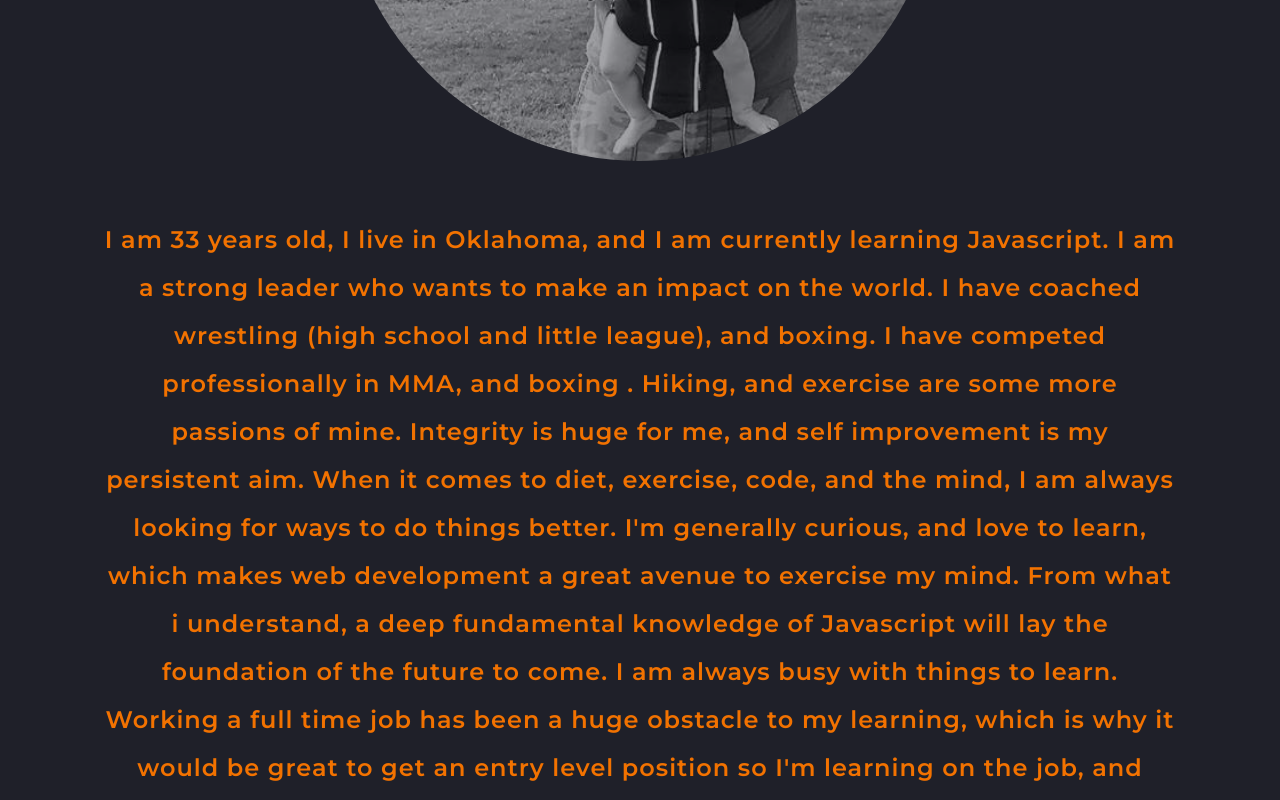
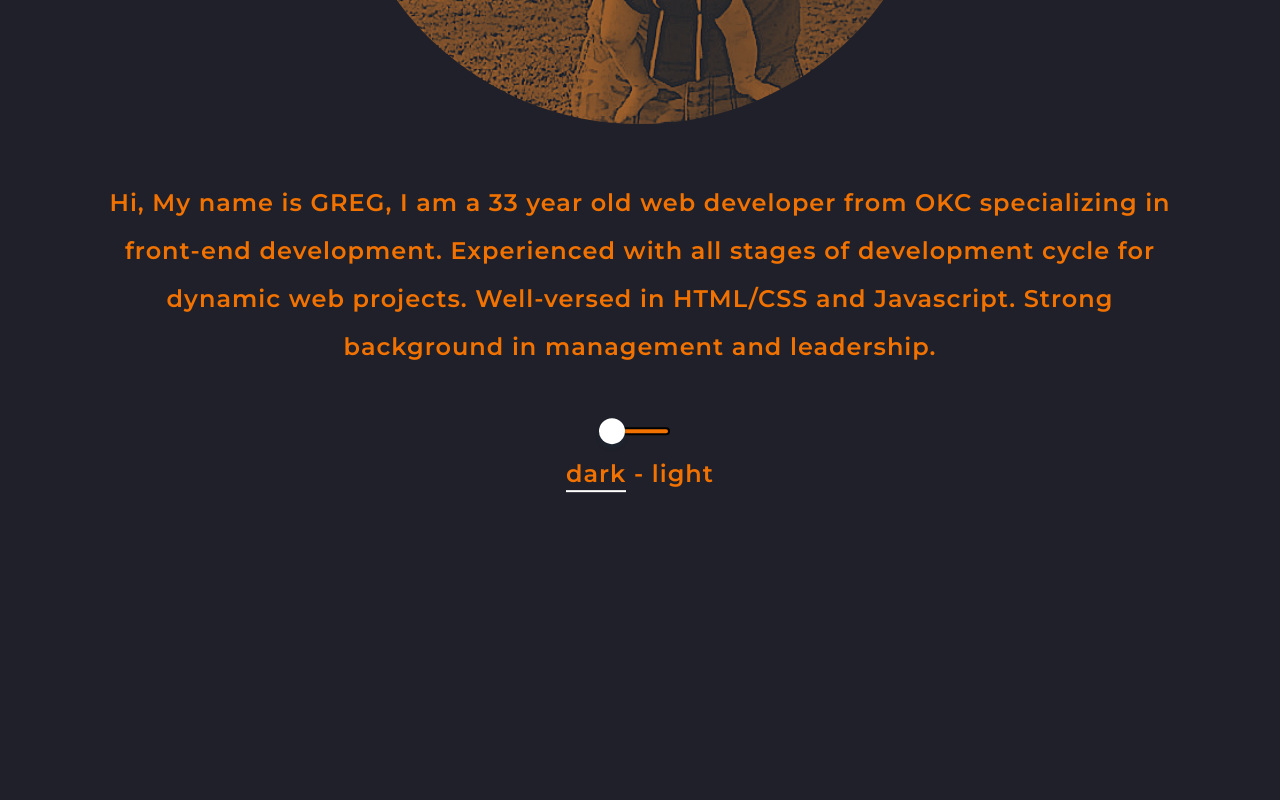
Before and after one commit to gregdbanks/newPort, a plain HTML site: page html/about.html in a window 1280 px wide. Shown: the part 580-1380 px from the top of the page. After the commit the page ends 1094 px from the top, so only its background shows below. Drawn offline with nearby package versions, Linux system fonts and the light colour scheme.

Commit message:
changed image

```diff
--- a/html/about.html
+++ b/html/about.html
@@ -44,19 +44,8 @@
 
 
 		<div class="switch-wrap">
-			<img src="./img/man2.png" alt="Avatar" style="width:600px">
-			<p class="intro" >I am 33 years old, I live in Oklahoma, and I am currently learning Javascript. I am a strong leader
-				who wants to
-				make an impact on the world. I have coached wrestling (high school and little league), and boxing. I have
-				competed professionally in MMA, and boxing . Hiking, and exercise are some more passions of mine. Integrity is
-				huge for me, and self improvement is my persistent aim. When it comes to diet, exercise, code, and the mind, I
-				am always looking for ways to do things better. I'm generally curious, and love to learn, which makes web
-				development a great avenue to exercise my mind. From what i understand, a deep fundamental knowledge of
-				Javascript will lay the foundation of the future to come. I am always busy with things to learn. Working a full
-				time job has been a huge obstacle to my learning, which is why it would be great to get an entry level position
-				so I'm learning on the job, and getting the mentorship i need. I am also a single father of a 2 year old and I
-				am raising her by myself. I try to code everyday and usually try to get at least get 4 hours a day of learning
-				in. </p>
+			<img src="./img/meee.jpg" alt="Avatar" style="width:600px">
+			<p class="intro" >Hi, My name is GREG, I am a 33 year old web developer from OKC specializing in front-end development. Experienced with all stages of development cycle for dynamic web projects. Well-versed in HTML/CSS and Javascript. Strong background in management and leadership.  </p>
 
 			<div id="switch" class="hover-target">
 				<div id="circle"></div>
--- a/html/css/about.css
+++ b/html/css/about.css
@@ -410,7 +410,7 @@ body.nav-active .nav__list-item:nth-child(10) {
 
 .switch-wrap {
     position: absolute;
-    top: 150%;
+    top: 100%;
     left: 0;
     z-index: 10;
     transform: translateY(-50%);
```
Also changed, not shown: html/img/meee.jpg (added).
